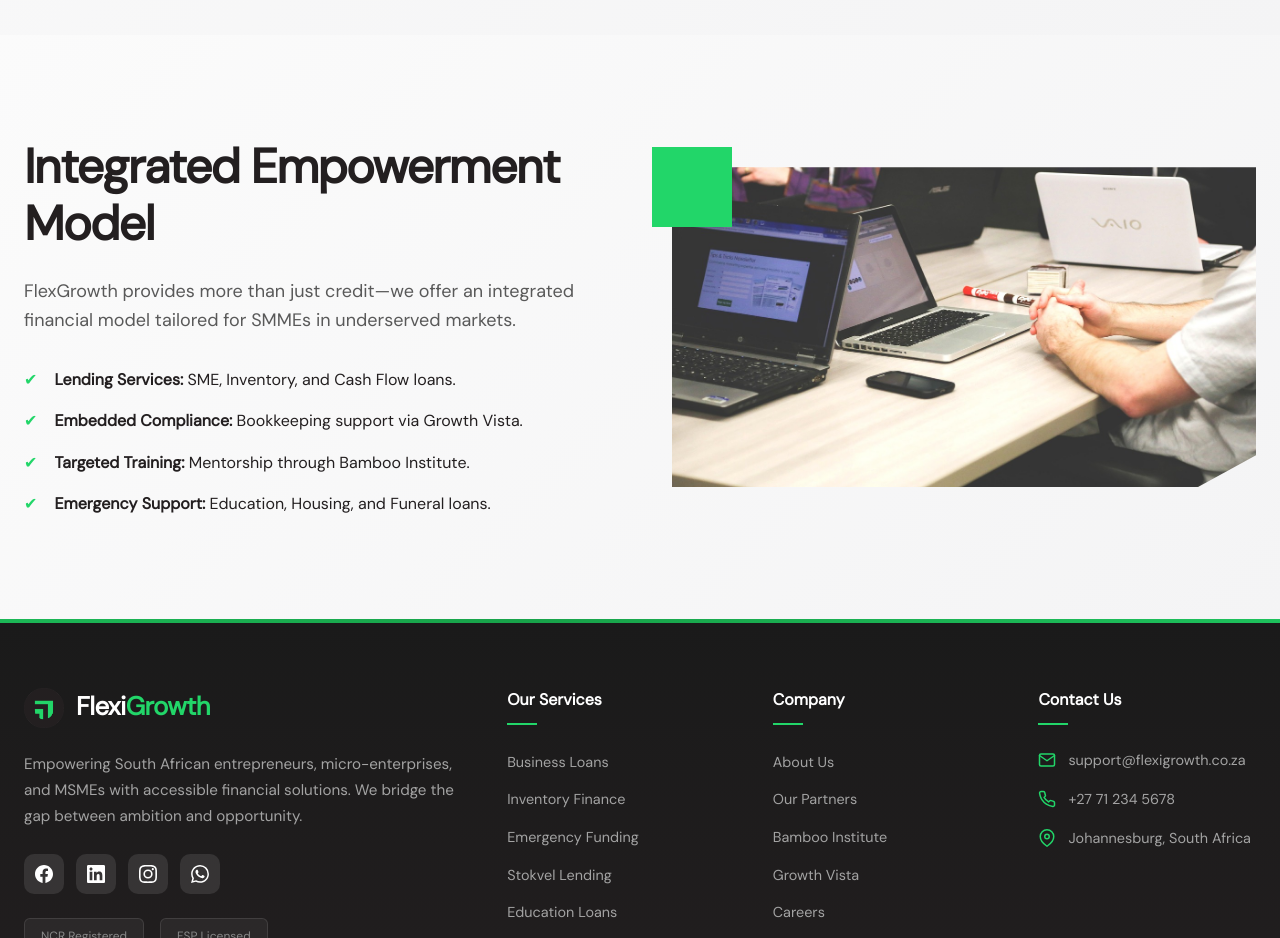
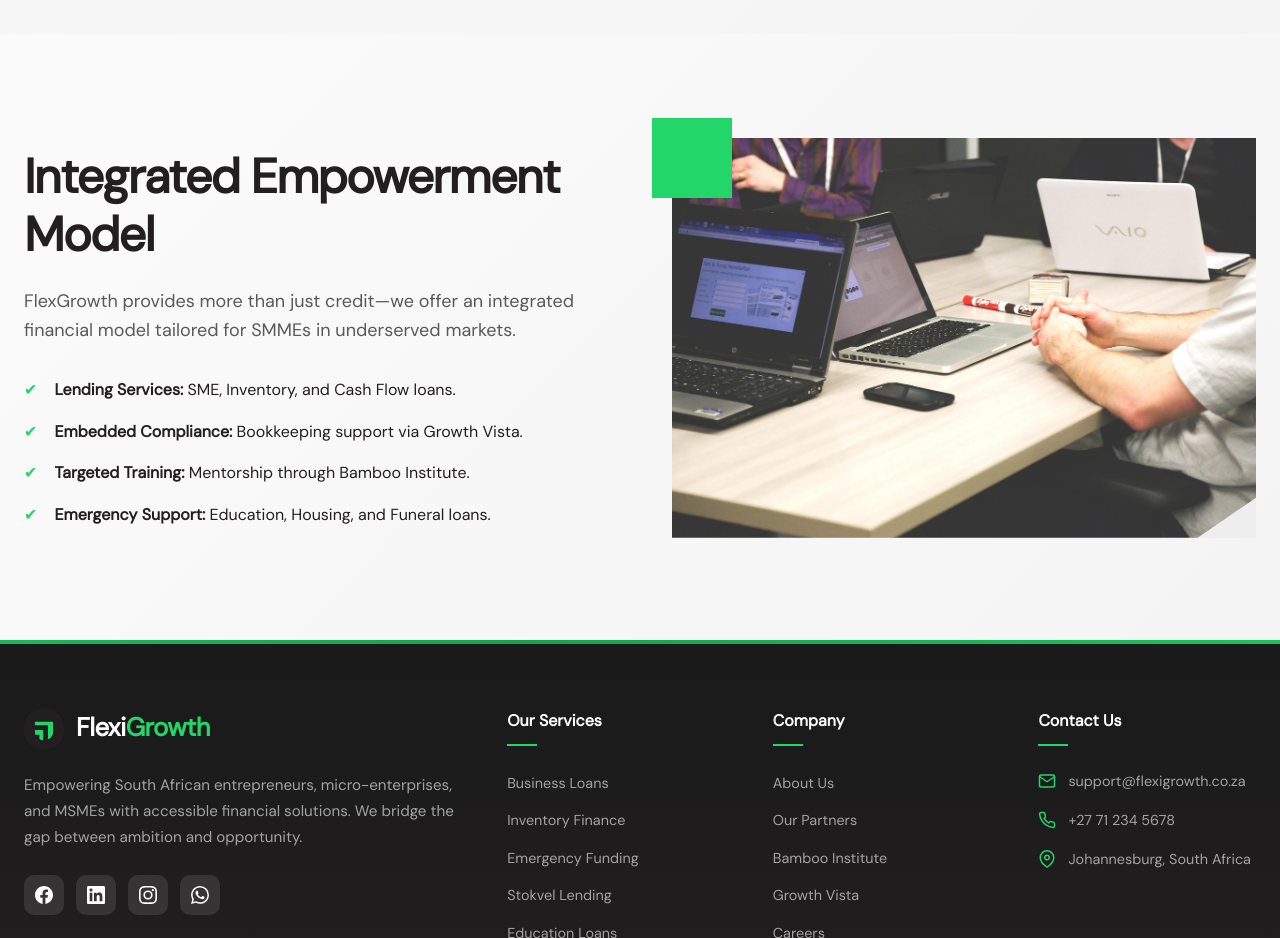
Before and after one commit to tsiemasilo-dev/flexigrowth, a plain HTML site: page index.html in a window 1280 px wide. Shown: the part 7480-8418 px from the top of the page. Drawn offline with Linux system fonts and the light colour scheme.

Commit message:
Improve website display by adding a professional image and error handling
Update the website's empowerment section with a professional image, add fallback background, and implement error handling for image loading issues.

Replit-Commit-Author: Agent
Replit-Commit-Session-Id: 08ab48c1-8727-4680-b8a5-571bcb35aaeb
Replit-Commit-Checkpoint-Type: full_checkpoint
Replit-Commit-Event-Id: 2bdeff12-ef8f-4ef6-8b8c-af91361584b1
Replit-Commit-Screenshot-Url: https://storage.googleapis.com/screenshot-production-us-central1/874de7df-4661-4589-a5ed-1afe82ba04c2/08ab48c1-8727-4680-b8a5-571bcb35aaeb/HUqcDrJ
Replit-Helium-Checkpoint-Created: true

```diff
--- a/index.html
+++ b/index.html
@@ -2299,8 +2299,8 @@
                                 Support:</strong> Education, Housing, and Funeral loans.</li>
                     </ul>
                 </div>
-                <div style="position: relative;">
-                    <img src="static/images/empowerment.jpg" alt="Integrated Empowerment Model" style="width: 100%; height: clamp(300px, 40vh, 400px); object-fit: cover;" class="brand-mask">
+                <div style="position: relative; background: #eee; min-height: 300px;">
+                    <img src="static/images/empowerment.jpg" alt="Integrated Empowerment Model" style="width: 100%; height: 400px; object-fit: cover; display: block;" class="brand-mask" onerror="this.style.display='none'; this.parentElement.style.background='#231f20';">
                     <div
                         style="position: absolute; top: -20px; left: -20px; width: 80px; height: 80px; background: var(--flexi-green); z-index: 1;">
                     </div>
```
